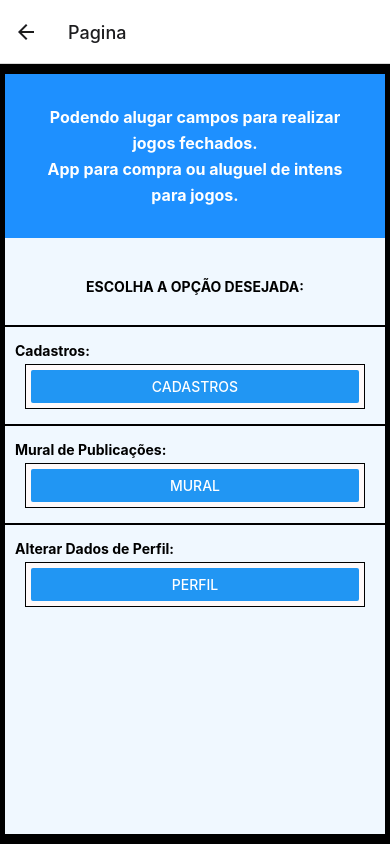
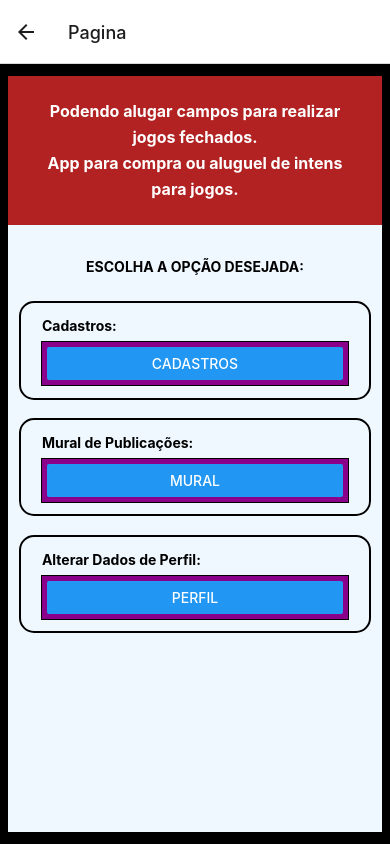
Before and after one commit to Vini-Vini-Vish/Airsoft, a React Native app: screen /Pagina in a window 390 px wide. Built offline with nearby package versions, Linux system fonts and the light colour scheme.

Commit message:
Update style.js

```diff
--- a/style.js
+++ b/style.js
@@ -9,22 +9,22 @@ const styles = StyleSheet.create({
 
     container: {
       flex: 1,
-      borderRadius: 0,
-      marginLeft: 5,
-      marginTop: 10,
-      marginRight: 5,
-      marginBottom: 10,
+      borderRadius: '0%',
+      marginLeft: '2%',
+      marginTop: '3%',
+      marginRight: '2%',
+      marginBottom: '3%',
       backgroundColor: '#F0F8FF',
     },
 
     boxTitle: {
-      padding: 30,
-      backgroundColor: '#1e90ff',
+      padding: '6%',
+      backgroundColor: '#b22222',
     },
 
     boxTitleBase: {
         padding: 30,
-        backgroundColor: '#1e90ff',
+        backgroundColor: '#b22222',
         textAlign: 'center',
         lineHeight: 26,
         fontWeight: 'bold',
@@ -34,7 +34,7 @@ const styles = StyleSheet.create({
 
     checkboxContainer: {
       flexDirection: "row",
-      marginTop: '5%',
+      marginTop: '1%',
       alignSelf: "center",
       alignItems: 'center',
     },
@@ -52,7 +52,7 @@ const styles = StyleSheet.create({
     },
 
     textSubTitle: {
-      paddingTop: 40,
+      paddingTop: '9%',
       fontSize: 14,
       textAlign: 'center',
       fontWeight: 'bold',
@@ -60,7 +60,7 @@ const styles = StyleSheet.create({
 
     textCad: {
       marginLeft: '5%',
-      marginTop: '5%',
+      marginTop: '3%',
       textAlign: 'left',
       paddingBottom: '2%',
       color: '#000000',
@@ -75,11 +75,12 @@ const styles = StyleSheet.create({
     boxContainerCad: {
       marginRight: '2%',
       marginLeft: '2%',
+      margingBottom: 0,
     },
 
     textButaoCad: {
-      padding: 5,
-      backgroundColor: '#0000cd',
+      padding: '1%',
+      backgroundColor: 'black',
       textAlign: 'center',
       lineHeight: 26,
       fontWeight: 'bold',
@@ -105,16 +106,20 @@ const styles = StyleSheet.create({
     },
 
     boxTextComun: {
-        borderTopWidth: 2,
-        marginBottom: 15,
+        borderWidth: 2,
+        borderRadius: 15,
+        backgroundColor: '#f0f8ff',
+        paddingBottom: '3%',
+        marginBottom: '5%',
+        marginRight: '3%',
+        marginLeft: '3%',
     },
 
     textComunm: {
       fontSize: 14,
-      paddingTop: 15,
-      paddingBottom: 5,
-      paddingLeft: 10,
-      paddingRight: 10,
+      paddingTop: '4%',
+      paddingBottom: '2%',
+      paddingLeft: '6%',
       fontWeight: 'bold',
       textAlign: 'justify',
     },
@@ -145,7 +150,7 @@ const styles = StyleSheet.create({
 
     textButaoComun: {
         padding: 5,
-        backgroundColor: '#fffafa',
+        backgroundColor: '#8b008b',  //borda dos botões
         textAlign: 'center',
         lineHeight: 26,
         fontWeight: 'bold',
@@ -167,8 +172,8 @@ const styles = StyleSheet.create({
     },
 
     textCorpo: {
-      paddingTop: 30,
-      paddingBottom: 30,
+      paddingTop: '7%',
+      paddingBottom: '7%',
     }
 
   });
```
